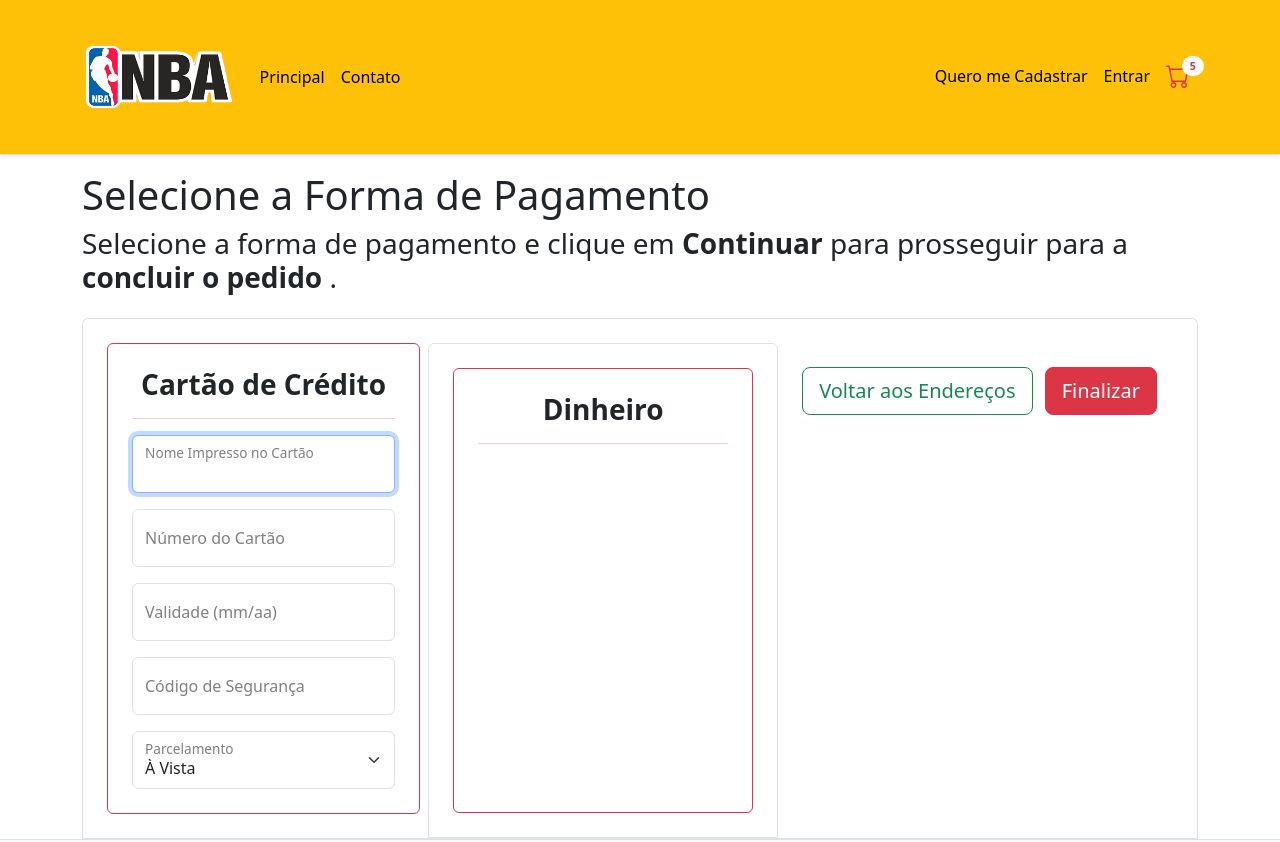
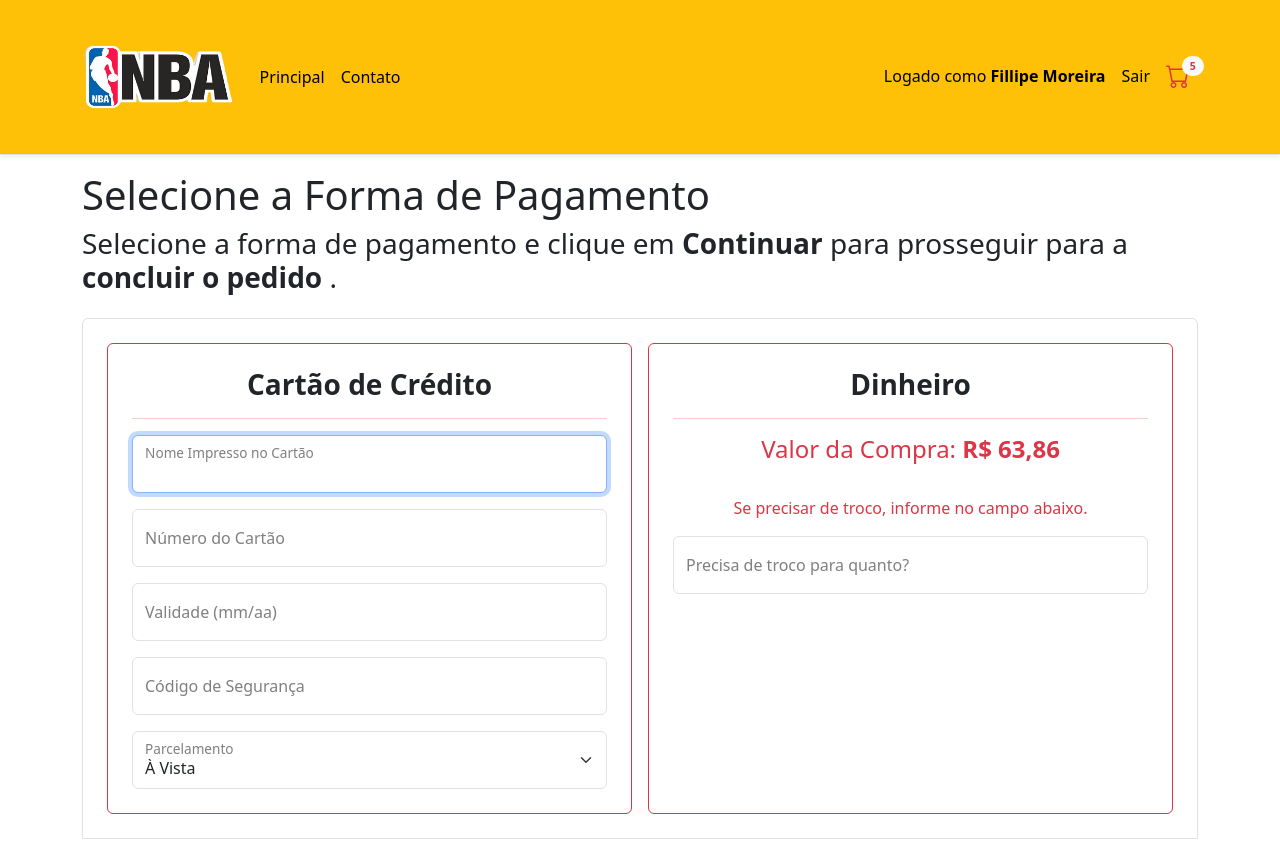
Before and after one commit to Captain-not-so-obvious/loja-crossover, a website: page fechamento_pagamento.html in a window 1280 px wide. Shown: the top 842 px of the page. Drawn offline with nearby package versions, Linux system fonts and the light colour scheme.

Commit message:
Update fechamento_pagamento.html

```diff
--- a/fechamento_pagamento.html
+++ b/fechamento_pagamento.html
@@ -49,10 +49,10 @@
                         <div class="align-self-end">
                             <ul class="navbar-nav">
                                 <li class="nav-item">
-                                    <a href="/cadastro.html" class="nav-link text-black">Quero me Cadastrar</a>
+                                    <a href="/cadastro.html" class="nav-link text-black">Logado como <b>Fillipe Moreira</b></a>
                                   </li>
                                   <li class="nav-item">
-                                    <a href="/login.html" class="nav-link text-black">Entrar</a>
+                                    <a href="/login.html" class="nav-link text-black">Sair</a>
                                   </li>
                                 <li class="nav-item">
                                     <span class="badge rounded-pill bg-light text-danger position-absolute ms-4 mt-0" title="5 produto(s) no carrinho">
@@ -72,7 +72,8 @@
                     <h1>Selecione a Forma de Pagamento</h1>
                     <h3 class="mb-4">
                         Selecione a forma de pagamento e clique em
-                        <b>Continuar</b> para prosseguir para a
+                        <b>Continuar</b>
+                        para prosseguir para a
                         <b>concluir o pedido</b>
                         .
                     </h3>
@@ -103,7 +104,7 @@
                                     </div>
                                     <div class="form-floating mb-3">
                                         <input
-                                          type="number"
+                                            type="text"
                                             id="txtNumero"
                                             class="form-control"
                                             placeholder=" "
@@ -122,12 +123,12 @@
                                     <div class="form-floating mb-3">
                                         <input
                                             type="password"
-                                      id="txtCVC"
+                                            id="txtCodSeguranca"
                                             class="form-control"
                                             placeholder=" "
                                             autofocus
                                         >
-                                  <label for="txtCVC" class="text-black-50">Código de Segurança</label>
+                                        <label for="txtCodSeguranca" class="text-black-50">Código de Segurança</label>
                                     </div>
                                     <div class="form-floating">
                                         <select id="selParcelas" class="form-select">
@@ -143,22 +144,25 @@
                                 </form>
                             </label>
                         </div>
-                        <div class="d-flex justify-content-between flex-wrap border rounded-top pt-4 px-3">
                         <div class="mb-4 mx-2 flex-even">
-                                <input
-                                    type="radio"
-                                    class="btn-check"
-                                    name="pagamento"
-                                    autocomplete="off"
-                                    id="pag2"
-                                >
+                            <input type="radio" class="btn-check" name="pagamento" autocomplete="off" id="pag2">
                             <label class="btn btn-outline-danger p-4 h-100 w-100" for="pag2">
                                 <h3>
                                     <b class="text-dark">Dinheiro</b>
+                                </h3>
+                                <hr>
+                                <form action="">
+                                    <h4>Valor da Compra: <b>R$ 63,86</b></h4>
                                     <br>
-                                        <hr>
-                                        <form action=""></form>
-                                    </h3>
+                                    <p>
+                                        Se precisar de troco, informe no campo abaixo.
+                                    </p>
+                                    <div class="form-floating mb-3">
+                                        <input type="text" id="txtTroco" class="form-control" placeholder=" ">
+                                        <label for="txtTroco" class="text-black-50">Precisa de troco para quanto?</label>
+                                    </div>
+                                </form>
+
                             </label>
                         </div>
                     </div>
```
Lines whose indentation alone changed are shown as unchanged.
